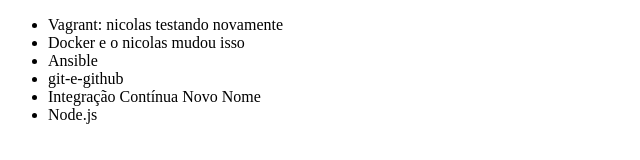
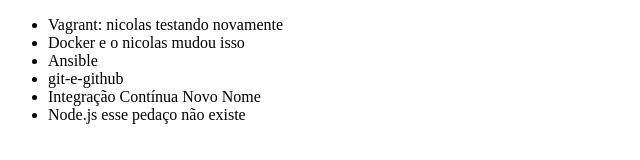
Before and after one commit to NicolasAguiar/alura-git, a plain HTML site: page index.html in a window 1280 px wide. Shown: the whole page, without its empty margins (0-640 px from the left). Drawn offline with Linux system fonts and the light colour scheme.

Commit message:
Nicolas adicionando o pedaço que não existe

```diff
--- a/index.html
+++ b/index.html
@@ -11,7 +11,7 @@
         <li>Ansible</li>
         <li>git-e-github</li>
         <li>Integração Contínua Novo Nome</li>
-        <li>Node.js</li>
+        <li>Node.js esse pedaço não existe</li>
     </ul>
 </body>
 </html>
```
